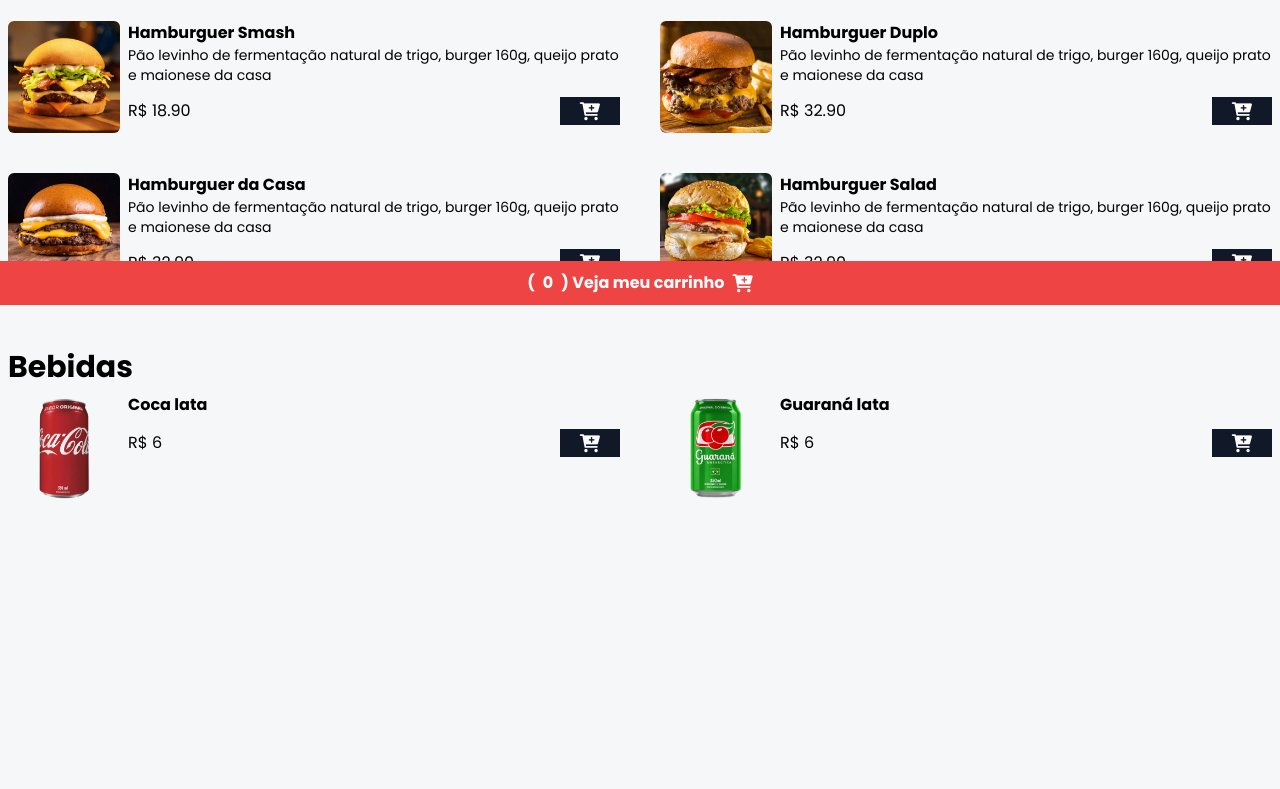
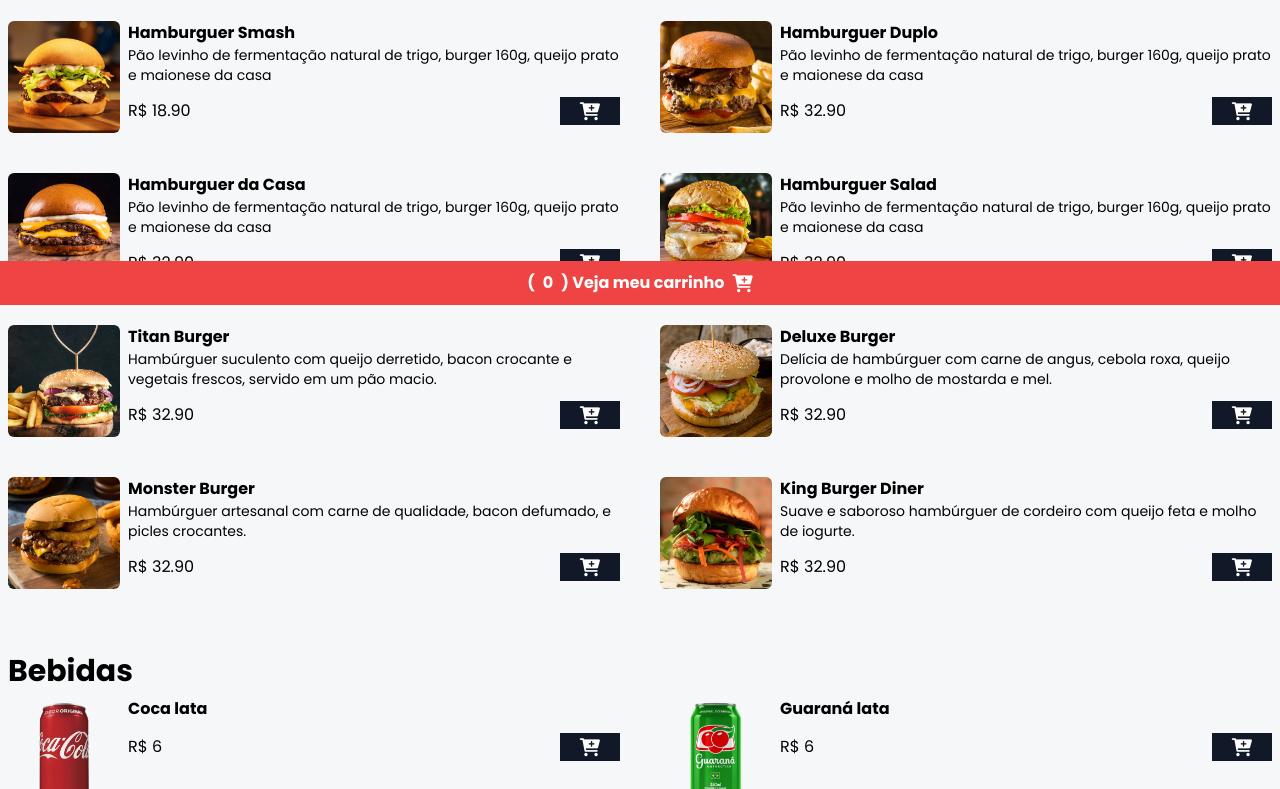
Before and after one commit to MorenoSDev/cardapio, a website: page index.html in a window 1280 px wide. Shown: the part 495-1284 px from the top of the page. Before the commit the page ends 1064 px from the top, so only its background shows below. Drawn offline with nearby package versions, Linux system fonts and the light colour scheme.

Commit message:
Adicionando Hamburguers

```diff
--- a/index.html
+++ b/index.html
@@ -133,6 +133,83 @@
                 </div>
             </div>
             <!--FIM PRODUTO ITEM-->
+            <!--PRODUTO ITEM-->
+            <div class="flex gap-2">
+                <img src="assets/hamb-6.png" alt="Hamburguer Salad"
+                    class="w-28 h-28 rounded-md hover:scale-110 hover:-rotate-2 duration-300">
+
+                <div>
+                    <p class="font-bold">Titan Burger</p>
+                    <p class="text-sm">Hambúrguer suculento com queijo derretido, bacon crocante e vegetais frescos, servido em um pão macio. </p>
+
+                    <div class="flex items-center gap-2 justify-between mt-3">
+                        <p>R$ 32.90</p>
+                        <button class="bg-gray-900 px-5 rouded add-to-cart-btn" data-name="Hamburguer Salad"
+                            data-price="32.90">
+                            <i class="fa fa-cart-plus text-lg text-white"></i>
+                        </button>
+                    </div>
+                </div>
+            </div>
+            <!--FIM PRODUTO ITEM-->
+            <!--PRODUTO ITEM-->
+            <div class="flex gap-2">
+                <img src="assets/hamb-4.png" alt="Hamburguer Salad"
+                    class="w-28 h-28 rounded-md hover:scale-110 hover:-rotate-2 duration-300">
+
+                <div>
+                    <p class="font-bold">Deluxe Burger</p>
+                    <p class="text-sm">Delícia de hambúrguer com carne de angus, cebola roxa, queijo provolone e molho de mostarda e mel. </p>
+
+                    <div class="flex items-center gap-2 justify-between mt-3">
+                        <p>R$ 32.90</p>
+                        <button class="bg-gray-900 px-5 rouded add-to-cart-btn" data-name="Hamburguer Salad"
+                            data-price="32.90">
+                            <i class="fa fa-cart-plus text-lg text-white"></i>
+                        </button>
+                    </div>
+                </div>
+            </div>
+            <!--FIM PRODUTO ITEM-->
+            <!--PRODUTO ITEM-->
+            <div class="flex gap-2">
+                <img src="assets/hamb-7.png" alt="Hamburguer Salad"
+                    class="w-28 h-28 rounded-md hover:scale-110 hover:-rotate-2 duration-300">
+
+                <div>
+                    <p class="font-bold">Monster Burger</p>
+                    <p class="text-sm">Hambúrguer artesanal com carne de qualidade, bacon defumado, e picles crocantes. </p>
+
+                    <div class="flex items-center gap-2 justify-between mt-3">
+                        <p>R$ 32.90</p>
+                        <button class="bg-gray-900 px-5 rouded add-to-cart-btn" data-name="Hamburguer Salad"
+                            data-price="32.90">
+                            <i class="fa fa-cart-plus text-lg text-white"></i>
+                        </button>
+                    </div>
+                </div>
+            </div>
+            <!--FIM PRODUTO ITEM-->
+            <!--PRODUTO ITEM-->
+            <div class="flex gap-2">
+                <img src="assets/hamb-8.png" alt="Hamburguer Salad"
+                    class="w-28 h-28 rounded-md hover:scale-110 hover:-rotate-2 duration-300">
+
+                <div>
+                    <p class="font-bold">King Burger Diner</p>
+                    <p class="text-sm">Suave e saboroso hambúrguer de cordeiro com queijo feta e molho de iogurte. </p>
+
+                    <div class="flex items-center gap-2 justify-between mt-3">
+                        <p>R$ 32.90</p>
+                        <button class="bg-gray-900 px-5 rouded add-to-cart-btn" data-name="Hamburguer Salad"
+                            data-price="32.90">
+                            <i class="fa fa-cart-plus text-lg text-white"></i>
+                        </button>
+                    </div>
+                </div>
+            </div>
+            <!--FIM PRODUTO ITEM-->
+
         </main>
         <div class="mx-auto max-w-7xl px-2 my-2">
             <h2 class="font-bold text-3xl">
```
